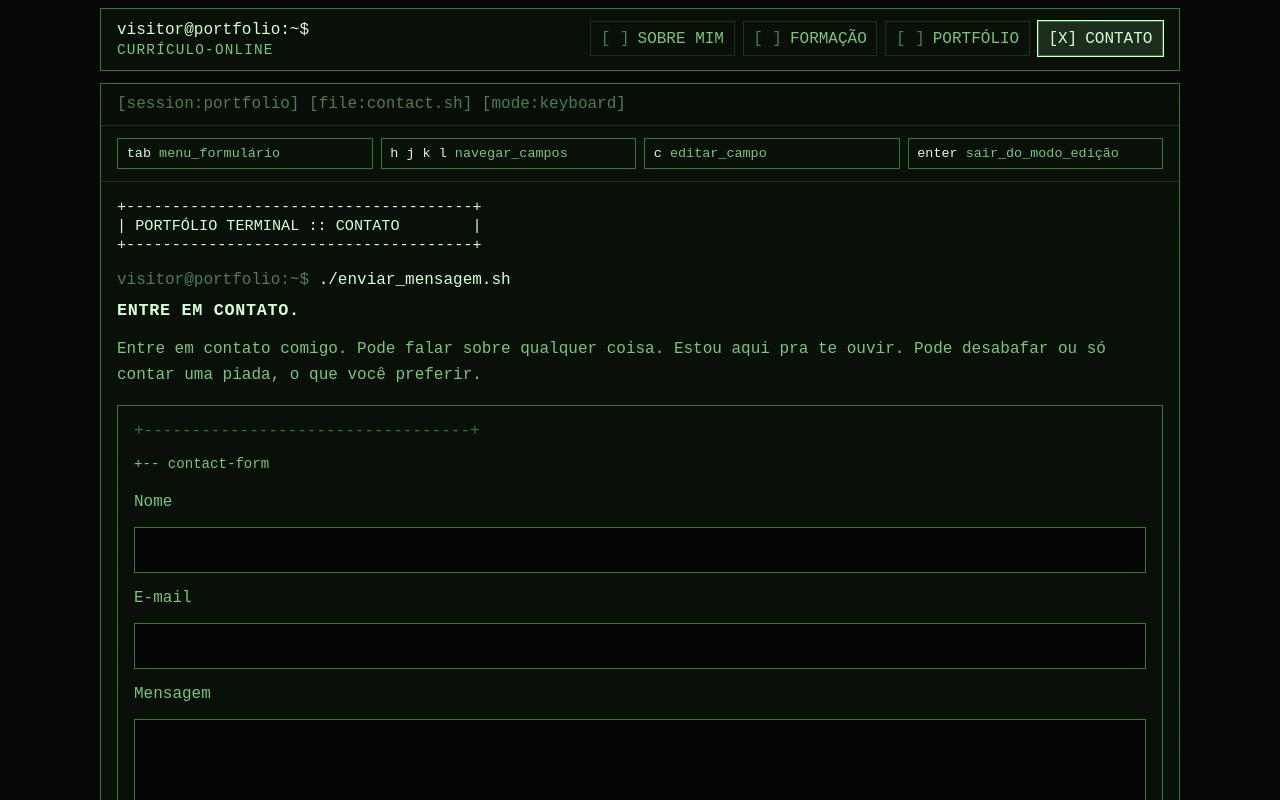
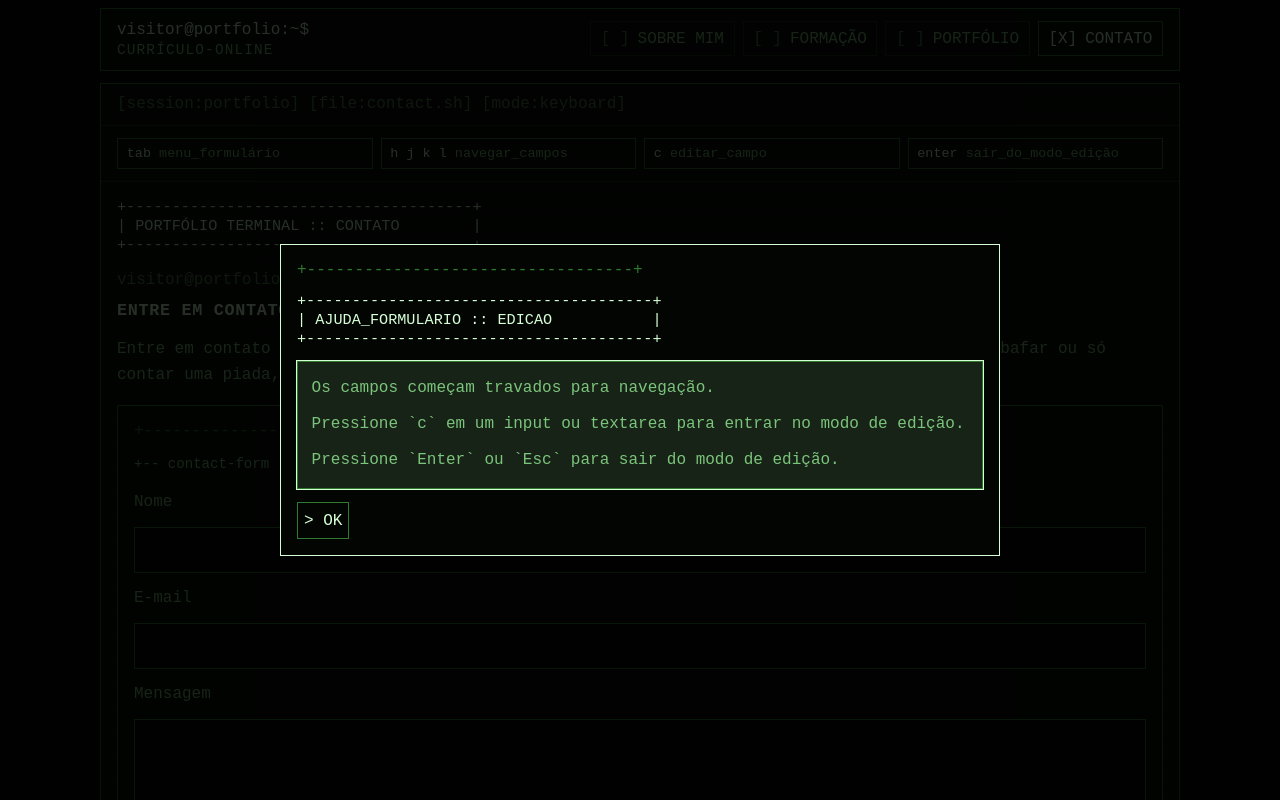
Before and after one commit to gabrielvincent/portfolio, a plain HTML site: page contact.html in a window 1280 px wide. Shown: the top 800 px of the page. Drawn offline with Linux system fonts and the light colour scheme.

Commit message:
add modal explaining how to use input fields

```diff
--- a/assets/js/contact.js
+++ b/assets/js/contact.js
@@ -1,9 +1,12 @@
 const contactForm = document.querySelector("[data-contact-form]");
 const feedbackElement = document.querySelector("[data-form-feedback]");
+const contactHelpModal = document.querySelector("[data-contact-help-modal]");
+const contactHelpCloseButton = document.querySelector("[data-contact-help-close]");
 const successModal = document.querySelector("[data-success-modal]");
 const successCloseButton = document.querySelector("[data-success-close]");
 
 if (contactForm && feedbackElement) {
+  const contactHelpStorageKey = "portfolio_contact_help_seen";
   const emailPattern = /^[^\s@]+@[^\s@]+\.[^\s@]+$/;
   const fieldSelector = "input:not([disabled]), textarea:not([disabled]), button:not([disabled])";
   const editableSelector = "input:not([disabled]), textarea:not([disabled])";
@@ -25,10 +28,51 @@ if (contactForm && feedbackElement) {
     element instanceof HTMLInputElement || element instanceof HTMLTextAreaElement;
 
   const syncModalState = () => {
+    // This page can open either the onboarding modal or the success modal.
     const hasOpenModal = Array.from(document.querySelectorAll("[data-modal]")).some(
       (modal) => !modal.hidden,
     );
     document.body.classList.toggle("modal-open", hasOpenModal);
+  };
+
+  const isContactHelpSeen = () => {
+    try {
+      return window.sessionStorage.getItem(contactHelpStorageKey) === "true";
+    } catch {
+      return false;
+    }
+  };
+
+  const markContactHelpSeen = () => {
+    try {
+      window.sessionStorage.setItem(contactHelpStorageKey, "true");
+    } catch {
+      // Ignore storage errors and keep the onboarding functional.
+    }
+  };
+
+  const openContactHelpModal = () => {
+    if (!contactHelpModal) {
+      return;
+    }
+
+    contactHelpModal.hidden = false;
+    syncModalState();
+
+    const modalFocusTarget = contactHelpModal.querySelector("[data-modal-focus]");
+    if (modalFocusTarget instanceof HTMLElement) {
+      modalFocusTarget.focus();
+    }
+  };
+
+  const closeContactHelpModal = () => {
+    if (!contactHelpModal) {
+      return;
+    }
+
+    contactHelpModal.hidden = true;
+    syncModalState();
+    focusFieldByIndex(0);
   };
 
   const openSuccessModal = () => {
@@ -113,6 +157,7 @@ if (contactForm && feedbackElement) {
   };
 
   window.contactFormController = {
+    // main.js asks this controller for the only valid focus targets in the form region.
     getFocusableElements: () => focusableFields,
     hasForm: () => focusableFields.length > 0,
     isEditing: () => isEditing,
@@ -139,6 +184,7 @@ if (contactForm && feedbackElement) {
     true,
   );
 
+  // Capture phase lets the form intercept hjkl/c/Enter before the global handler does.
   window.addEventListener(
     "keydown",
     (event) => {
@@ -248,5 +294,20 @@ if (contactForm && feedbackElement) {
     });
   }
 
+  if (contactHelpCloseButton) {
+    contactHelpCloseButton.addEventListener("click", () => {
+      markContactHelpSeen();
+      closeContactHelpModal();
+    });
+  }
+
+  window.addEventListener("load", () => {
+    if (isContactHelpSeen()) {
+      return;
+    }
+
+    openContactHelpModal();
+  });
+
   updateFieldState();
 }
--- a/assets/js/main.js
+++ b/assets/js/main.js
@@ -13,6 +13,7 @@ const modalSelector = "[data-modal-focus], button:not([disabled])";
 
 let activeRegion = "menu";
 
+// The contact page owns its own keyboard model; main.js only delegates to it.
 const getContactController = () => window.contactFormController ?? null;
 
 const getOpenModal = () => modals.find((modal) => !modal.hidden) ?? null;
@@ -78,6 +79,7 @@ const moveWithinList = (elements, direction) => {
     return;
   }
 
+  // When focus lands outside the managed list, restart from the first item.
   const currentIndex = elements.indexOf(document.activeElement);
   const safeIndex = currentIndex === -1 ? 0 : currentIndex;
   const nextIndex = (safeIndex + direction + elements.length) % elements.length;
@@ -168,6 +170,7 @@ window.addEventListener("keydown", (event) => {
   const contactController = getContactController();
   const isManagedFormElement = Boolean(contactController?.isManagedElement(activeElement));
   const activeTag = activeElement?.tagName ?? "";
+  // Contact inputs are only considered "typing contexts" after explicit edit mode.
   const isTypingContext = isManagedFormElement
     ? contactController?.isEditing() === true
     : activeTag === "INPUT" || activeTag === "TEXTAREA" || activeElement?.isContentEditable;
--- a/contact.html
+++ b/contact.html
@@ -9,6 +9,34 @@
     <script src="assets/js/contact.js" defer></script>
   </head>
   <body data-page="contact">
+    <div class="intro-modal" data-modal data-contact-help-modal hidden>
+      <div class="intro-modal__backdrop"></div>
+      <section
+        class="intro-modal__window"
+        aria-labelledby="contact-help-title"
+        aria-modal="true"
+        role="dialog"
+      >
+        <pre class="ascii-banner ascii-banner--modal" aria-hidden="true">
++--------------------------------------+
+| AJUDA_FORMULARIO :: EDICAO           |
++--------------------------------------+</pre
+        >
+        <div class="intro-modal__body" tabindex="0" data-modal-focus>
+          <p id="contact-help-title">Os campos começam travados para navegação.</p>
+          <p>Pressione `c` em um input ou textarea para entrar no modo de edição.</p>
+          <p>Pressione `Enter` ou `Esc` para sair do modo de edição.</p>
+        </div>
+        <button
+          type="button"
+          class="intro-modal__button"
+          data-contact-help-close
+          data-modal-focus
+        >
+          OK
+        </button>
+      </section>
+    </div>
     <div class="intro-modal" data-modal data-success-modal hidden>
       <div class="intro-modal__backdrop"></div>
       <section
```
